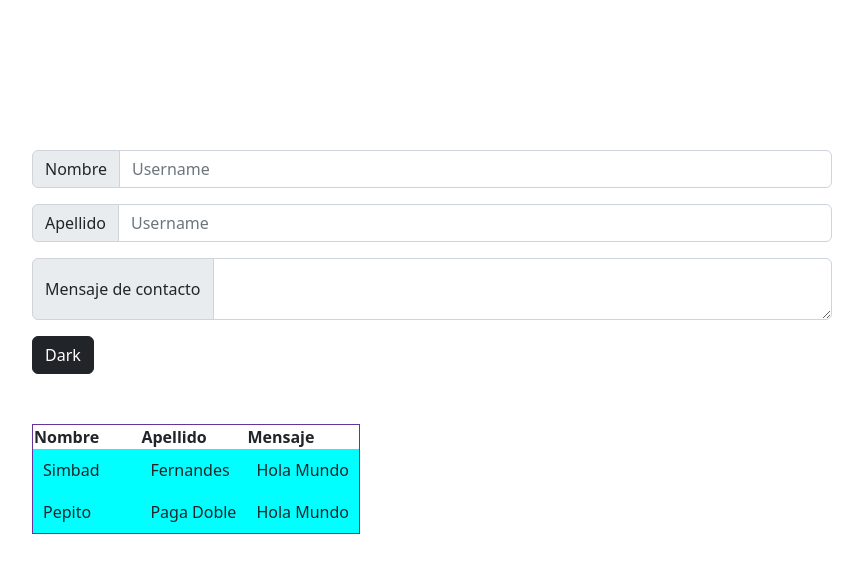
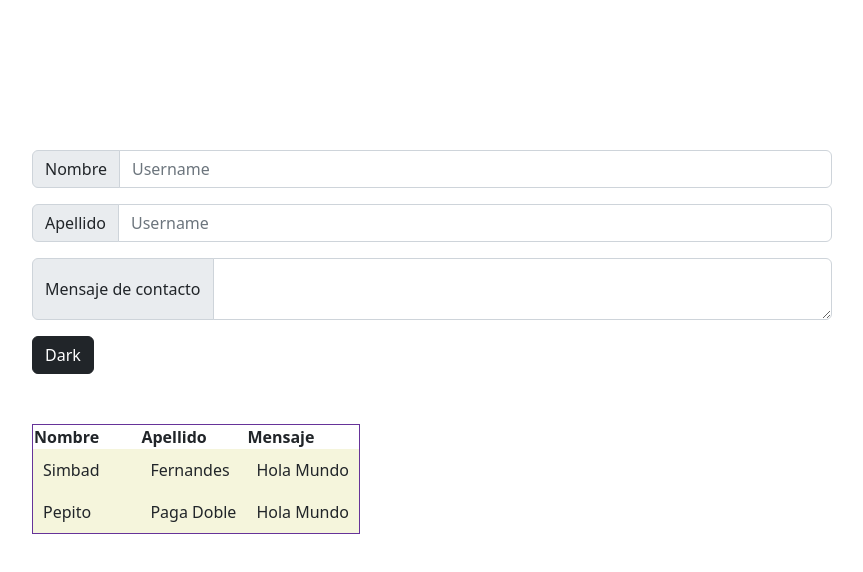
Before and after one commit to MariaFer121/Frond-end, a plain HTML site: page Contacto/index.html in a window 1280 px wide. Shown: the whole page, without its empty margins (208-1071 px from the left). Drawn offline with nearby package versions, Linux system fonts and the light colour scheme.

Commit message:
Cambio css

```diff
--- a/Contacto/style.css
+++ b/Contacto/style.css
@@ -9,11 +9,11 @@ button {
     margin-top: 10px;
 }
 
-p{
+p {
     color: red;
 }
 
-.escondido{
+.escondido {
     display: none;
 }
 
@@ -27,7 +27,7 @@ p{
 
 } */
 
-button:hover{
+button:hover {
     transform: scale(1.2);
     background-color: rgb(94, 93, 93);
 }
@@ -37,8 +37,8 @@ table {
     margin-top: 50px;
 }
 
-table > tbody > tr > td{
-    background-color: aqua;
+table>tbody>tr>td {
+    background-color: beige;
     padding: 10px;
     margin: 5px;
 }
```
